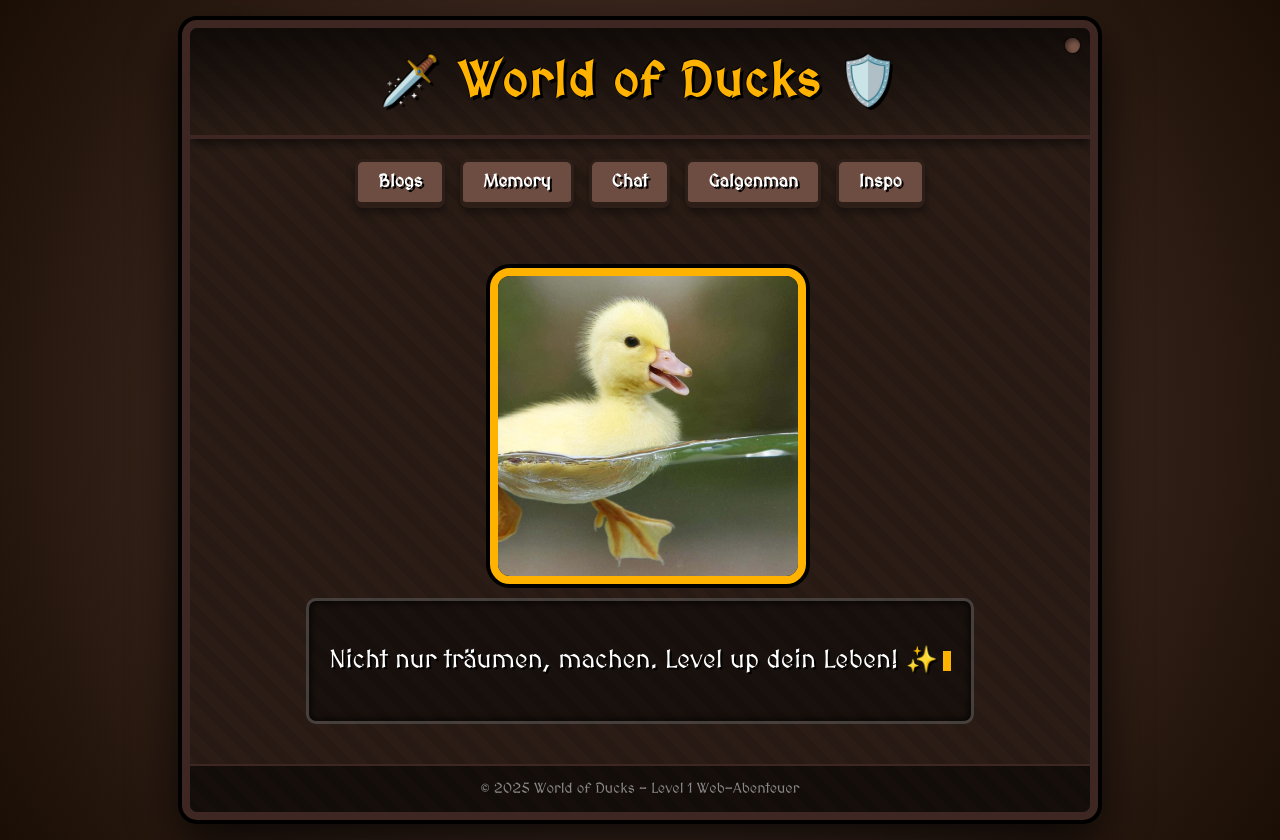
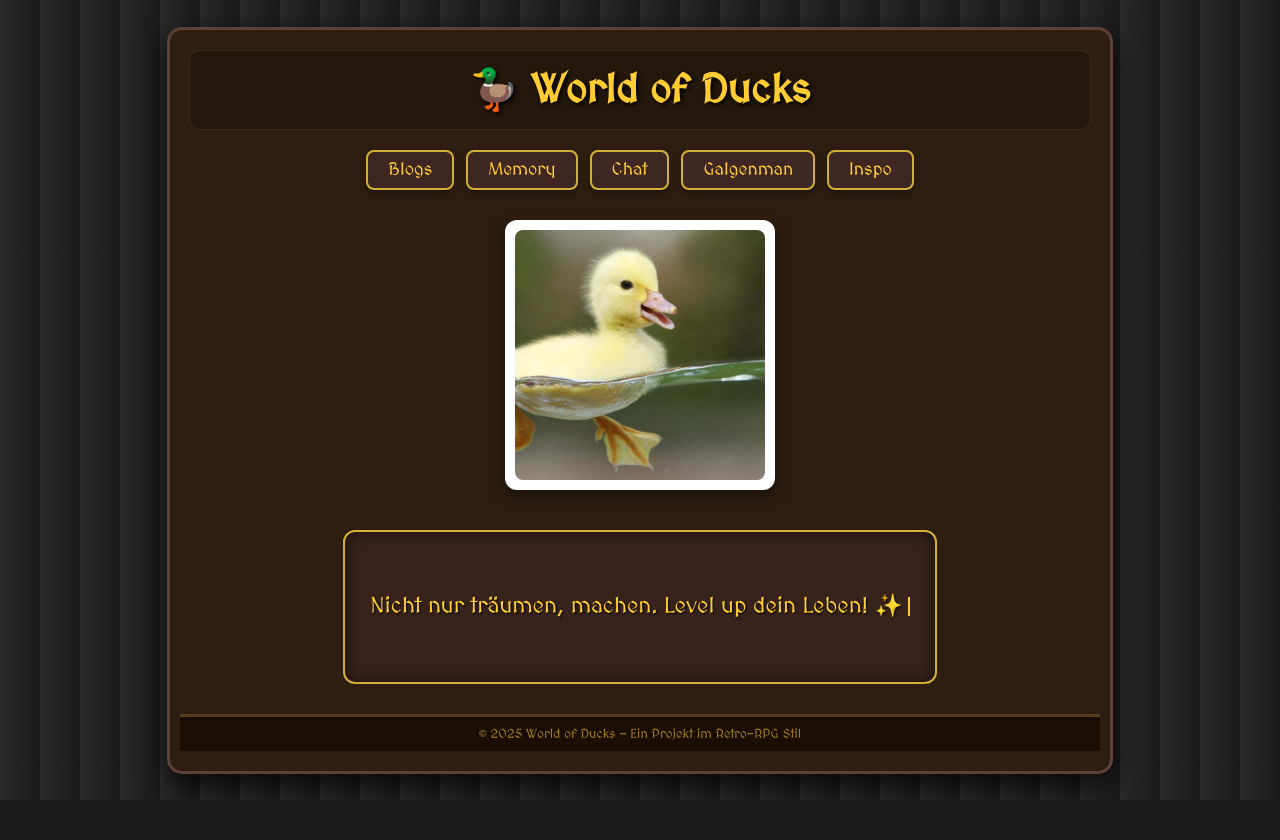
Before and after one commit to arturlassegaa-lab/world-of-ducks, a website: page index.html in a window 1280 px wide. After the commit the page ends 800 px from the top, so only its background shows below. Drawn offline with Linux system fonts and the light colour scheme.

Commit message:
Update index.html

```diff
--- a/index.html
+++ b/index.html
@@ -7,24 +7,24 @@
   <link rel="stylesheet" href="style.css" />
   <link href="https://fonts.googleapis.com/css2?family=MedievalSharp&display=swap" rel="stylesheet">
   <style>
-    /* --- SHAKES & FIDGET STYLE --- */
+    /* --- MEMORY STYLE --- */
     :root {
-      --wood-dark: #3e2723;
-      --wood-light: #8d6e63;
-      --wood-face: #6d4c41;
-      --ui-bg: #2b1d16; /* Dunkler Hintergrund für Container */
-      --text-color: #ffe0b2;
-      --accent-gold: #ffb300;
-      --outline: #1a0e05;
+      --bg-wood: url('https://www.transparenttextures.com/patterns/wood-pattern.png'); /* Fallback */
+      --panel-bg: #2e1e11; /* Das dunkle Schokoladen-Braun vom Memory */
+      --border-gold: #d4af37; /* Der Gold-Ton der Rahmen */
+      --text-gold: #ffcc33;
+      --btn-bg: #3e2723;
+      --btn-hover: #5d4037;
     }
 
     body {
       margin: 0;
       padding: 20px;
-      /* Ein dunkler, comicartiger Hintergrund (simuliert Kerker/Taverne) */
-      background: radial-gradient(circle at center, #5d4037 0%, #1a0e05 100%);
+      /* Versucht, den vertikalen Holz-Hintergrund zu simulieren */
+      background-color: #1a1a1a;
+      background-image: repeating-linear-gradient(90deg, #2e2e2e 0px, #2a2a2a 2px, #1a1a1a 40px);
       font-family: 'MedievalSharp', cursive;
-      color: var(--text-color);
+      color: var(--text-gold);
       min-height: 100vh;
       display: flex;
       justify-content: center;
@@ -33,162 +33,137 @@
     }
 
     .main-frame {
-      /* Sieht aus wie ein Spielfenster */
-      background-color: var(--ui-bg);
-      /* Holzmuster Simulation */
-      background-image: repeating-linear-gradient(45deg, rgba(0,0,0,0.1) 0px, rgba(0,0,0,0.1) 10px, transparent 10px, transparent 20px);
+      /* Der Kasten aus der Memory-Seite */
+      background-color: var(--panel-bg);
       max-width: 900px;
       width: 100%;
-      /* Dicker Comic-Rahmen */
-      border: 8px solid var(--wood-dark);
+      border: 3px solid #5d4037; /* Dezentere Kante außen */
       border-radius: 15px;
-      box-shadow: 0 0 0 4px #000, 0 20px 50px rgba(0,0,0,0.8);
-      overflow: hidden;
+      box-shadow: 0 10px 30px rgba(0,0,0,0.8);
+      padding: 20px;
       position: relative;
-    }
-
-    /* Schrauben in den Ecken */
-    .main-frame::after {
-      content: '';
-      position: absolute;
-      top: 10px; right: 10px;
-      width: 15px; height: 15px;
-      background: #795548;
-      border-radius: 50%;
-      box-shadow: inset 2px 2px 5px rgba(0,0,0,0.5), 0 0 2px #000;
-      z-index: 5;
-    }
-
-    .header {
-      text-align: center;
-      padding: 25px 0;
-      background: linear-gradient(to bottom, rgba(0,0,0,0.6), transparent);
-      border-bottom: 4px solid var(--wood-dark);
-      box-shadow: 0 5px 10px rgba(0,0,0,0.5);
-    }
-
-    .header h1 {
-      margin: 0;
-      font-size: 3rem;
-      color: var(--accent-gold);
-      /* Die typische schwarze Comic-Umrandung */
-      text-shadow: 3px 3px 0 #000, -1px -1px 0 #000;
-      letter-spacing: 2px;
-    }
-
-    /* --- COMIC BUTTONS (Holz-Look) --- */
-    .menu-container {
-      display: flex;
-      justify-content: center;
-      flex-wrap: wrap;
-      gap: 15px;
-      padding: 20px;
-    }
-
-    .nav-btn {
-      text-decoration: none;
-      color: #fff;
-      font-weight: bold;
-      font-size: 1.1rem;
-      padding: 10px 20px;
-
-      /* Holz-Optik */
-      background: var(--wood-face);
-      border: 3px solid #2e1e18;
-      border-radius: 8px;
-      /* 3D Effekt unten */
-      border-bottom-width: 6px;
-
-      text-shadow: 2px 2px 0 #000;
-      box-shadow: 0 5px 10px rgba(0,0,0,0.4);
-      transition: transform 0.1s, border-bottom-width 0.1s, margin-top 0.1s;
-    }
-
-    .nav-btn:hover {
-      background: var(--wood-light);
-      filter: brightness(1.1);
-    }
-
-    /* Klick-Effekt: Button wird "eingedrückt" */
-    .nav-btn:active {
-      transform: translateY(3px);
-      border-bottom-width: 3px;
-      margin-top: 3px; /* Ausgleich damit er nicht springt */
-      box-shadow: 0 2px 5px rgba(0,0,0,0.4);
-    }
-
-    /* --- HERO BEREICH --- */
-    .hero-section {
-      text-align: center;
-      padding: 40px 20px;
       display: flex;
       flex-direction: column;
       align-items: center;
     }
 
+    /* Header im Memory-Stil */
+    .header {
+      width: 100%;
+      text-align: center;
+      margin-bottom: 20px;
+      background: rgba(0,0,0,0.2);
+      border-radius: 10px;
+      padding: 15px 0;
+      border: 1px solid rgba(255, 204, 51, 0.1);
+    }
+
+    .header h1 {
+      margin: 0;
+      font-size: 2.5rem;
+      color: var(--text-gold);
+      text-shadow: 2px 2px 4px #000;
+    }
+
+    /* Navigation - Exakt wie Memory */
+    .menu-container {
+      display: flex;
+      justify-content: center;
+      flex-wrap: wrap;
+      gap: 12px;
+      margin-bottom: 30px;
+    }
+
+    .nav-btn {
+      text-decoration: none;
+      color: var(--text-gold);
+      font-size: 1.1rem;
+      padding: 8px 20px;
+      background: var(--btn-bg);
+      border: 2px solid var(--border-gold);
+      border-radius: 8px; /* Leicht abgerundet wie auf dem Bild */
+      transition: all 0.2s;
+      box-shadow: 0 4px 6px rgba(0,0,0,0.3);
+    }
+
+    .nav-btn:hover {
+      background: var(--btn-hover);
+      transform: translateY(-2px);
+      box-shadow: 0 6px 10px rgba(0,0,0,0.4);
+    }
+
+    /* --- HERO CONTENT --- */
+    .hero-section {
+      text-align: center;
+      display: flex;
+      flex-direction: column;
+      align-items: center;
+      width: 100%;
+    }
+
     .hero-image-wrapper {
       position: relative;
-      width: 300px;
-      height: 300px;
+      width: 250px;
+      height: 250px;
       margin-bottom: 30px;
+      padding: 10px;
+      /* Weißer Rahmen-Effekt wie bei den Memory Karten oder dem linken Bild */
+      background: #fff;
+      border-radius: 12px;
+      box-shadow: 0 5px 15px rgba(0,0,0,0.5);
     }
 
     .hero-img {
       width: 100%;
       height: 100%;
       object-fit: cover;
-      /* Rahmen wie ein Avatar-Slot */
-      border-radius: 20px; /* Weniger rund, mehr "Slot" */
-      border: 8px solid var(--accent-gold);
-      box-shadow:
-        0 0 0 4px #000, /* Schwarze Außenlinie */
-        inset 0 0 20px rgba(0,0,0,0.7); /* Schatten innen */
-      background: #000;
+      border-radius: 8px;
     }
 
-    /* Spruch-Box: Sieht aus wie ein Quest-Text */
+    /* Spruch-Box: Angelehnt an die "Spielbeschreibung" Box rechts */
     .quote-container {
-      max-width: 85%;
-      min-height: 80px;
+      max-width: 600px;
+      min-height: 100px;
       display: flex;
       align-items: center;
       justify-content: center;
-      padding: 20px;
-      background: rgba(0, 0, 0, 0.4);
-      border: 3px solid rgba(255, 255, 255, 0.2);
-      border-radius: 10px;
-      box-shadow: inset 0 0 10px #000;
-      position: relative;
+      padding: 25px;
+
+      /* Der Look der Infobox */
+      background: rgba(62, 39, 35, 0.6); /* Dunkleres Braun innen */
+      border: 2px solid var(--border-gold);
+      border-radius: 12px;
+      box-shadow: inset 0 0 15px rgba(0,0,0,0.6);
+
+      margin-top: 10px;
     }
 
     #quote-text {
-      font-size: 1.6rem;
+      font-size: 1.4rem;
       margin: 0;
-      color: #fff;
-      text-shadow: 2px 2px 0 #000;
-      font-weight: normal;
-      line-height: 1.4;
+      color: var(--text-gold);
+      line-height: 1.5;
+      text-shadow: 1px 1px 2px #000;
     }
 
     .cursor {
       display: inline-block;
-      width: 8px;
-      height: 20px;
-      background-color: var(--accent-gold);
+      width: 2px;
+      height: 1.2em;
+      background-color: var(--text-gold);
       animation: blink 1s infinite;
-      vertical-align: bottom;
+      vertical-align: middle;
       margin-left: 5px;
     }
 
     @keyframes blink { 0%, 100% { opacity: 1; } 50% { opacity: 0; } }
 
     .footer {
+      margin-top: 30px;
+      font-size: 0.8rem;
+      color: rgba(255, 204, 51, 0.6);
       text-align: center;
-      padding: 15px;
-      font-size: 0.9rem;
-      color: #888;
-      background: rgba(0,0,0,0.5);
-      border-top: 2px solid var(--wood-dark);
+      width: 100%;
     }
   </style>
 </head>
@@ -196,7 +171,7 @@
 
   <div class="main-frame">
     <header class="header">
-      <h1>🗡️ World of Ducks 🛡️</h1>
+      <h1>🦆 World of Ducks</h1>
     </header>
 
     <nav class="menu-container">
@@ -218,12 +193,12 @@
     </main>
 
     <footer class="footer">
-      © 2025 World of Ducks – Level 1 Web-Abenteuer
+      © 2025 World of Ducks – Ein Projekt im Retro-RPG Stil
     </footer>
   </div>
 
   <script>
-    /* --- TYPEWRITER EFFEKT & GEN Z TEXTE --- */
+    /* --- TYPEWRITER EFFEKT --- */
     const quotes = [
       "Main Character Energy geladen. Dein Abenteuer beginnt jetzt. 🚀",
       "Vibe check: bestanden. Zeit, Geschichte zu schreiben, Bestie.",
@@ -251,23 +226,17 @@
       if (!isDeleting) {
         textElement.textContent = currentQuote.substring(0, charIndex + 1);
         charIndex++;
-
         if (charIndex === currentQuote.length) {
           isDeleting = true;
           setTimeout(typeWriter, 3000);
-        } else {
-          setTimeout(typeWriter, 50);
-        }
+        } else { setTimeout(typeWriter, 50); }
       } else {
         textElement.textContent = currentQuote.substring(0, charIndex - 1);
         charIndex--;
-
         if (charIndex === 0) {
           isDeleting = false;
           setTimeout(typeWriter, 500);
-        } else {
-          setTimeout(typeWriter, 20);
-        }
+        } else { setTimeout(typeWriter, 20); }
       }
     }
     document.addEventListener('DOMContentLoaded', typeWriter);
```
